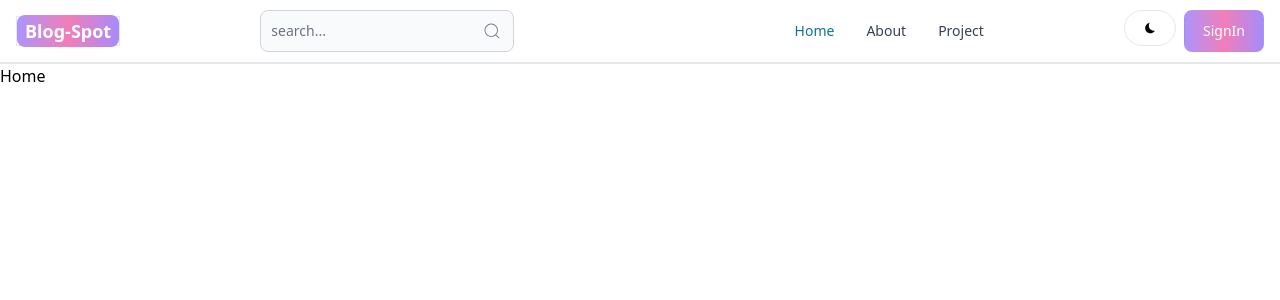
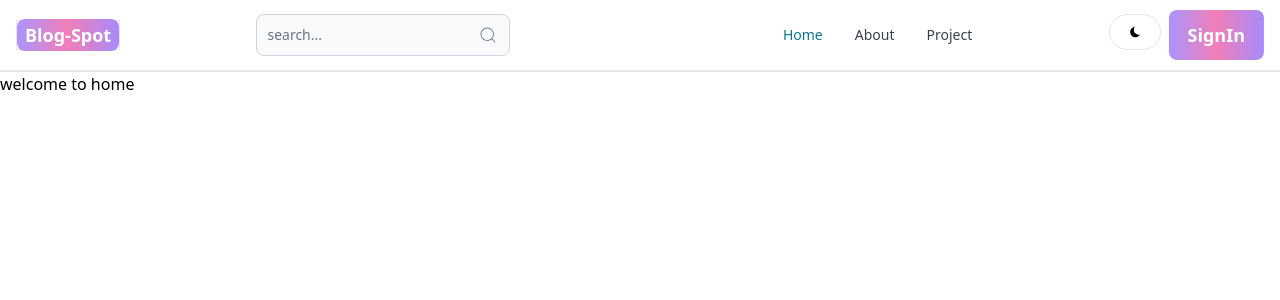
Before and after one commit to Protyay140/Thought-Plaza, a React (Vite) app in the folder client/: page / in a window 1280 px wide. Shown: the top 300 px of the page. Built offline with nearby package versions, Linux system fonts and the light colour scheme.

Commit message:
bug fixed

```diff
--- a/client/src/components/Header.jsx
+++ b/client/src/components/Header.jsx
@@ -23,13 +23,13 @@ const Header = () => {
                     </form>
                 </div>
                 <div>
-                    <Button className='lg:hidden rounded-full hover:bg-red-400 focus:outline-none focus:ring-1 focus:ring-gray-500' color='gray'>
+                    <Button className=' lg:hidden rounded-full hover:bg-red-400 focus:outline-none focus:ring-1 focus:ring-gray-500' color='gray'>
                         <CiSearch className='text-black'/>
                     </Button>
                 </div>
                 <div className='flex gap-2 md:order-2'>
                     <div className='theme'>
-                        <Button className=' rounded-full bg-white hover:bg-white focus:outline-none focus:ring-1 focus:ring-gray-500' color='gray'>
+                        <Button className='mt-1 rounded-full bg-white hover:bg-white focus:outline-none focus:ring-1 focus:ring-gray-500' color='gray'>
                             <IoIosMoon className='text-black'/>
                         </Button>
 
@@ -37,7 +37,7 @@ const Header = () => {
                     <div className='signIn'>
                         <Link to='/sign-in'>
                             <Button className='bg-gradient-to-r from-purple-400 via-pink-400 to-violet-400 hover:bg-gradient-to-r hover:from-purple-500 hover:via-pink-500 hover:to-violet-400 focus:outline-none focus:ring-1 focus:ring-gray-500'>
-                                SignIn
+                               <span className='font-bold text-sm lg:text-lg'> SignIn</span>
                             </Button>
                         </Link>
                     </div>
--- a/client/src/pages/home.jsx
+++ b/client/src/pages/home.jsx
@@ -2,7 +2,7 @@ import React from 'react'
 
 const Home = () => {
   return (
-    <div>Home</div>
+    <div>welcome to home </div>
   )
 }
 
```
